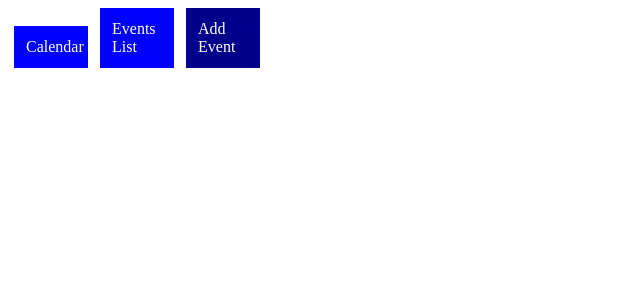
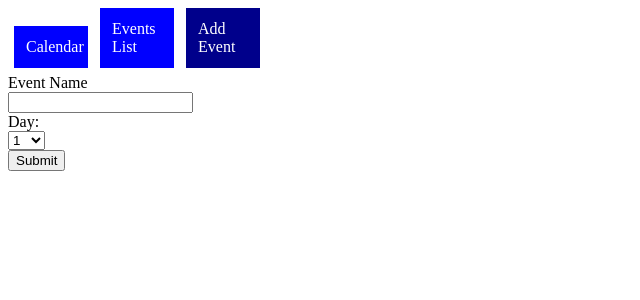
Before and after one commit to apolichenco/Jewish-Cal, a React (Create React App) app: page /add-event in a window 1280 px wide. Shown: the top 300 px of the page, without its empty margins (0-640 px from the left). Built offline with nearby package versions, Linux system fonts and the light colour scheme; data requests are answered from the project's data file.

Commit message:
working on new event form

```diff
--- a/src/components/AddEventForm.js
+++ b/src/components/AddEventForm.js
@@ -2,8 +2,36 @@ import React, { useState } from "react";
 
 
 function AddEventForm() {
+  const [eventName, setEventName] = useState()
+  const [newEventDate, setNewEventDate] = useState(1)
+  const [numbers, setNumbers] = useState([1, 2, 3, 4, 5, 6, 7, 8, 9, 10, 11, 12, 13, 14, 15, 16, 17, 18, 19, 20, 21, 22, 23, 24, 25, 26, 27, 28, 29, 30])
+
+
+  function handleEventName(e) {
+    setEventName(e.target.value)
+  }
+
+  function handleDayChange(e) {
+    setNewEventDate(e.target.value)
+  }
+
+  function handleSubmit(e) {
+    e.preventDefault()
+
+    console.log(`name:${eventName}, day:${newEventDate}`)
+  }
+
   return (
     <div>
+      <form onSubmit={handleSubmit}>
+        <label for="event-name">Event Name</label><br></br>
+        <input type="text" id="event-name" name="event-name" onChange={handleEventName}></input><br></br>
+        <label>Day:</label><br></br>
+        <select onChange={handleDayChange}>
+          {numbers.map((number) => <option key={number} value={number}>{number}</option>)}
+        </select><br></br>
+        <input type="submit"></input>
+      </form>
     </div>
   );
 }
```
